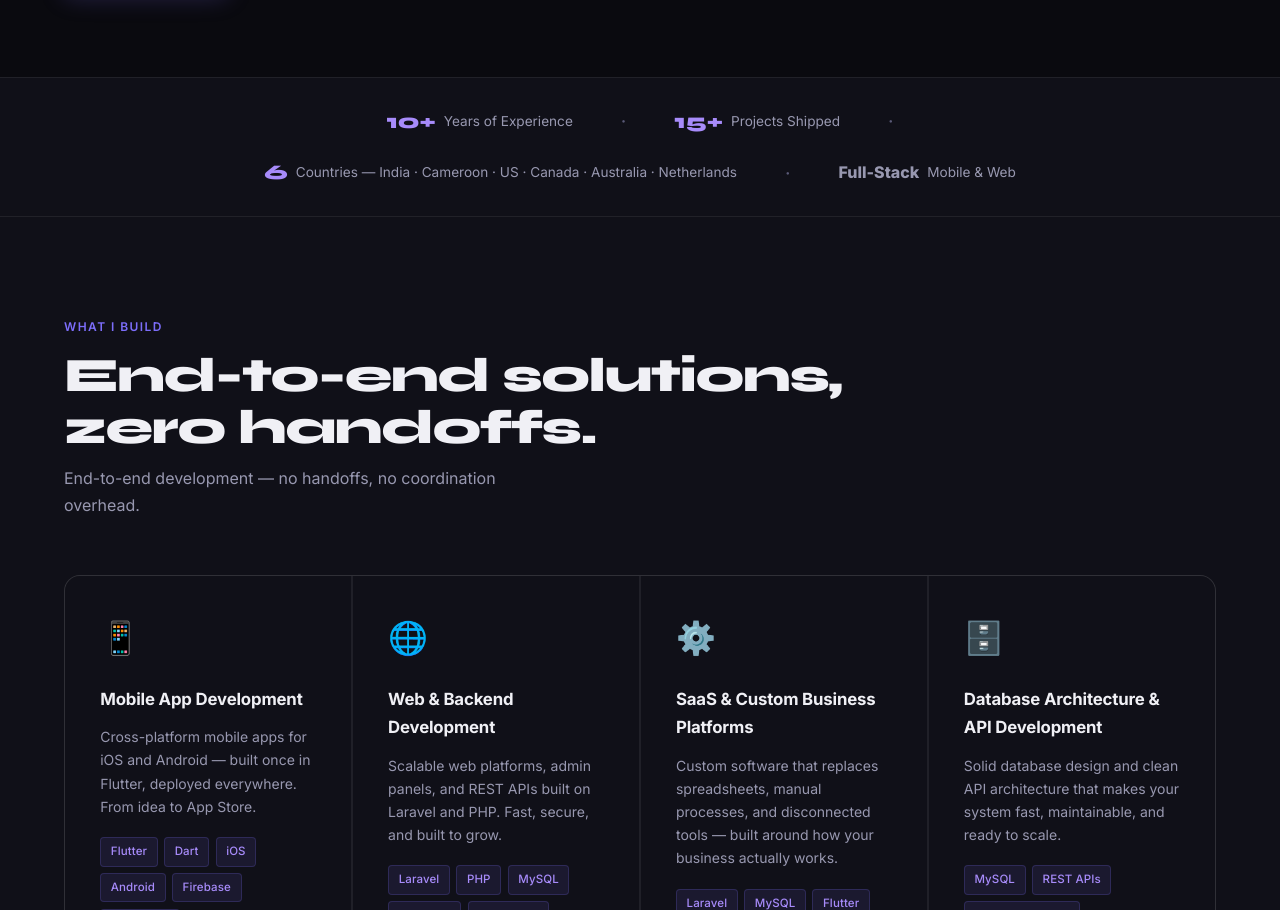
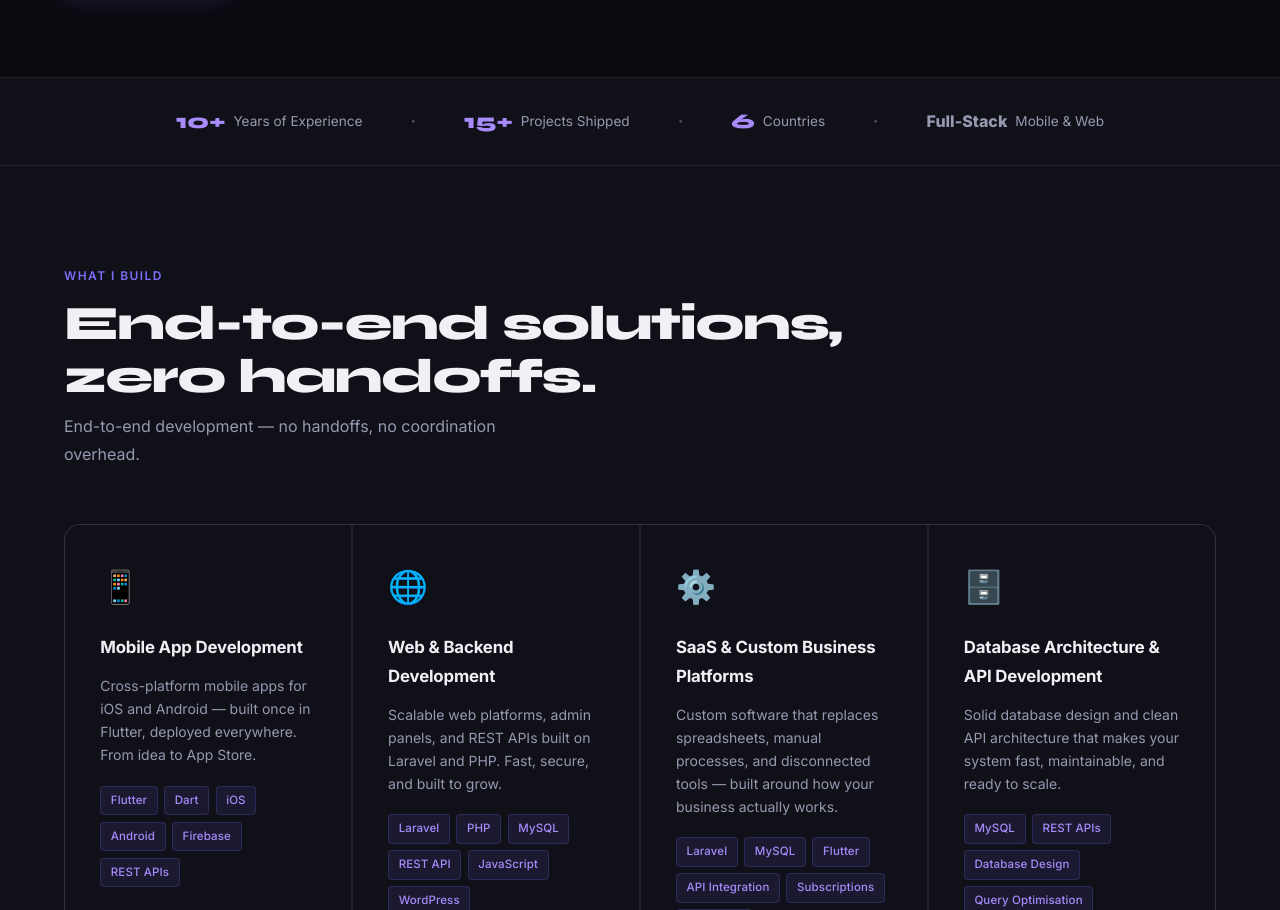
Before and after one commit to jatin160995/portfolio, a plain HTML site: page index.html in a window 1280 px wide. Shown: the part 807-1717 px from the top of the page. Drawn offline with Linux system fonts and the light colour scheme.

Commit message:
updated countries

```diff
--- a/index.html
+++ b/index.html
@@ -484,7 +484,7 @@
     <span class="proof-sep">·</span>
     <div class="proof-item"><span class="proof-num">15+</span><span class="proof-label">Projects Shipped</span></div>
     <span class="proof-sep">·</span>
-    <div class="proof-item"><span class="proof-num">6</span><span class="proof-label">Countries — India · Cameroon · US · Canada · Australia · Netherlands</span></div>
+    <div class="proof-item"><span class="proof-num">6</span><span class="proof-label">Countries</span></div>
     <span class="proof-sep">·</span>
     <div class="proof-item"><span class="proof-num" style="font-size:1rem;color:var(--text2);font-family:Inter">Full-Stack</span><span class="proof-label">Mobile &amp; Web</span></div>
   </div>
```
